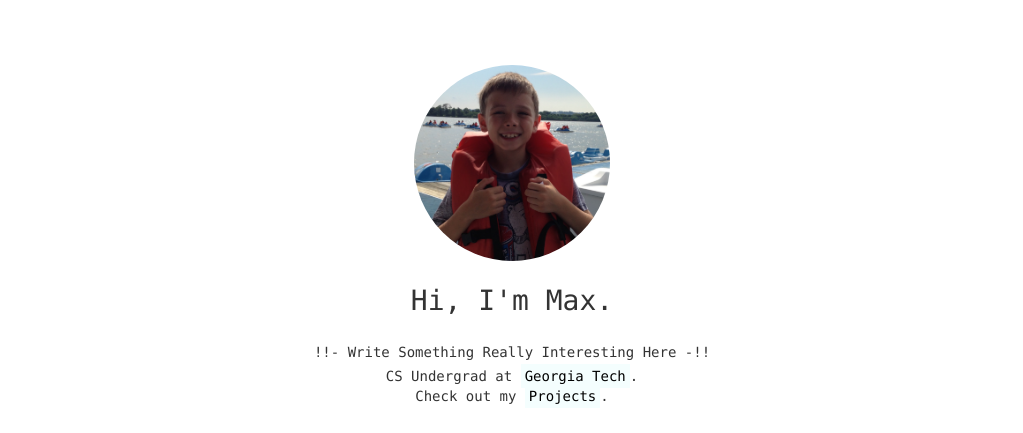
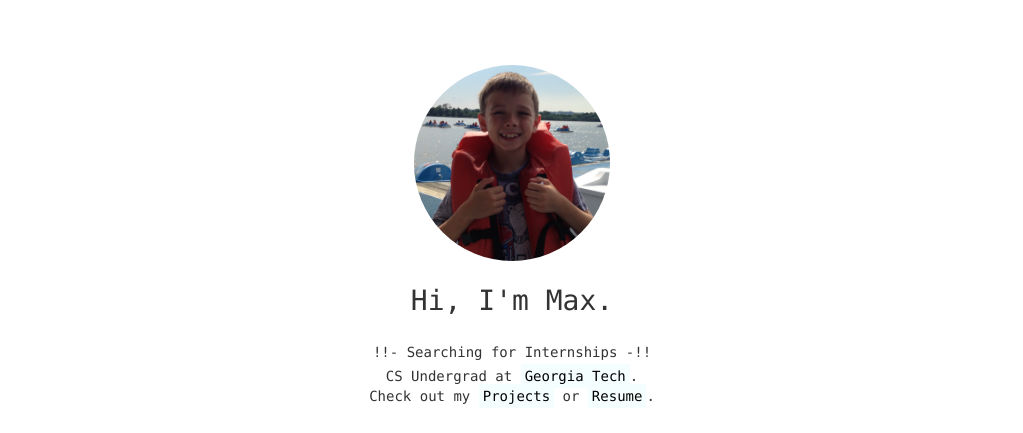
Before and after one commit to mcsmith22/mcsmith22.github.io, a plain HTML site: page index.html in a window 1280 px wide. Shown: the top 433 px of the page, without its empty margins (128-1151 px from the left). Drawn offline with nearby package versions, Linux system fonts and the light colour scheme; a web font is replaced by a local one.

Commit message:
Added resume

```diff
--- a/index.html
+++ b/index.html
@@ -34,10 +34,10 @@
     <div class="avatar"></div>
     <h1>Hi, I'm Max.</h1>
     <p class="profession">
-        <span>!!- Write Something Really Interesting Here -!!</span>
+        <span>!!- Searching for Internships -!!</span>
     </p>
     <p class="uni">CS Undergrad at <a href="https://www.gatech.edu/" target="_blank" rel="noopener noreferrer">Georgia Tech</a>.</p>
-    <p class="uni">Check out my <a href="#projects">Projects</a>.</p>
+    <p class="uni">Check out my <a href="#projects">Projects</a> or <a href="/documents/resume-maxwell-smith.pdf">Resume</a>.</p>
 </div>
 
 <table class="table social">
```
Also changed, not shown: 3 other files.
